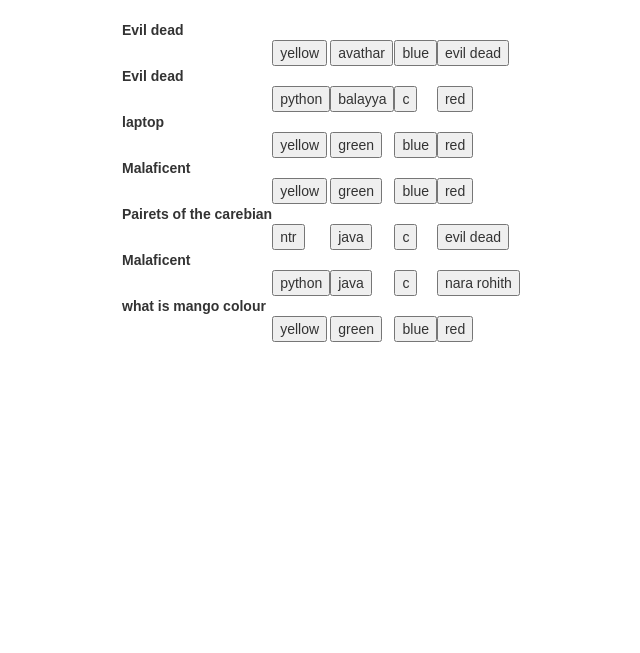
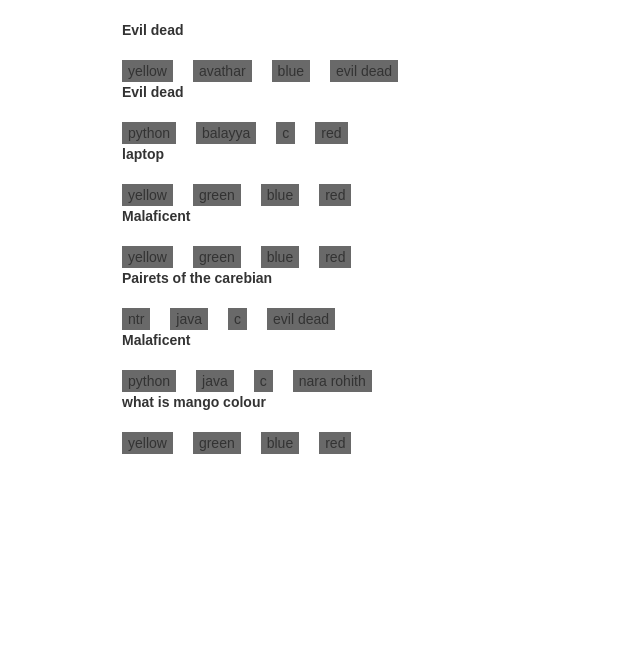
Before and after one commit to parimi3333/pollapp, a Django app: page /polls in a window 1280 px wide. Shown: the part 82-735 px from the top of the page, without its empty margins (178-818 px from the left). Run offline with Django 4.2, Linux system fonts and the light colour scheme; a user stored in the database is signed in; data comes from the database, SQL or seed files in the repository; some libraries are stand-ins or nearby versions.

Commit message:
Add files via upload

```diff
--- a/templates/polls.html
+++ b/templates/polls.html
@@ -1,39 +1,71 @@
 {% extends 'demo.html' %}
-
 {% block mymessage %}
 {% for j in d2 %}
 <th>{{j}}</th>
 {% endfor %}
+<head>
+    <style>
+       .form{
+            display:flex;
+        }
+       .i:hover{
+           background-color:green;
+       }
+       .i{
+           background-color:dimgrey;
+           border:none;
+       }
+       td{
+         margin-right:20px;
+         margin-top:20px;
+           float:left;
+       }
+       th{
+           margin-top:20px;
+       }
+    </style>
 
-<table style="margin-left:300px;margin-top:0px">
+</head>
+
+
   {% for i in d %}
+    <table style="margin-left:300px">
+        <tr><th>{{i.question}}</th></tr>
         <tr>
-    <th>{{i.question}}</th></tr><tr>
-        <form action="./pollnswer" method="post">
+            <td>
+                <form action="./pollnswer" method="post" class="form">
                     {% csrf_token %}
-            <td><input  type="hidden" name="uid" value="{{i.id_poll}}"></td>
-          <td><input  type="hidden" name="q" value="{{i.question}}"></td>
-      <td><input type="submit" name="a" value="{{i.option1}}"></td>
+                    <input type="hidden" name="uid" value="{{i.id_poll}}">
+                    <input type="hidden" name="q" value="{{i.question}}">
+                    <input type="submit" name="a" class="i" value="{{i.option1}}">
                 </form>
-        <form action="./pollnswer" method="post">
+            </td>
+            <td>
+                <form action="./pollnswer" method="post" class="form">
                     {% csrf_token %}
-            <td><input  type="hidden" name="uid" value="{{i.id_poll}}"></td>
-          <td><input  type="hidden" name="q" value="{{i.question}}"></td>
-      <td><input type="submit" name="a" value="{{i.option2}}"></td>
+                    <input type="hidden" name="uid" value="{{i.id_poll}}">
+                    <input type="hidden" name="q" value="{{i.question}}">
+                    <input type="submit" name="a" class="i" value="{{i.option2}}">
                 </form>
-        <form action="./pollnswer" method="post">
+            </td>
+            <td>
+                <form action="./pollnswer" method="post" class="form">
                     {% csrf_token %}
-            <td><input  type="hidden" name="uid" value="{{i.id_poll}}"></td>
-          <td><input  type="hidden" name="q" value="{{i.question}}"></td>
-      <td><input type="submit" name="a" value="{{i.option3}}"></td>
+                    <input type="hidden" name="uid" value="{{i.id_poll}}">
+                    <input type="hidden" name="q" value="{{i.question}}">
+                    <input type="submit" name="a" class="i" value="{{i.option3}}">
                 </form>
-        <form action="./pollnswer" method="post">
+            </td>
+            <td>
+                <form action="./pollnswer" method="post" class="form">
                     {% csrf_token %}
-            <td><input  type="hidden" name="uid" value="{{i.id_poll}}"></td>
-          <td><input  type="hidden" name="q" value="{{i.question}}"></td>
-      <td><input type="submit" name="a" value="{{i.option4}}"></td>
+                    <input type="hidden" name="uid" value="{{i.id_poll}}">
+                    <input type="hidden" name="q" value="{{i.question}}">
+                    <input type="submit" name="a" class="i" value="{{i.option4}}">
                 </form>
+            </td>
         </tr>
+
         {% endfor %}
     </table>
 {% endblock %}
```
Lines whose indentation alone changed are shown as unchanged.
